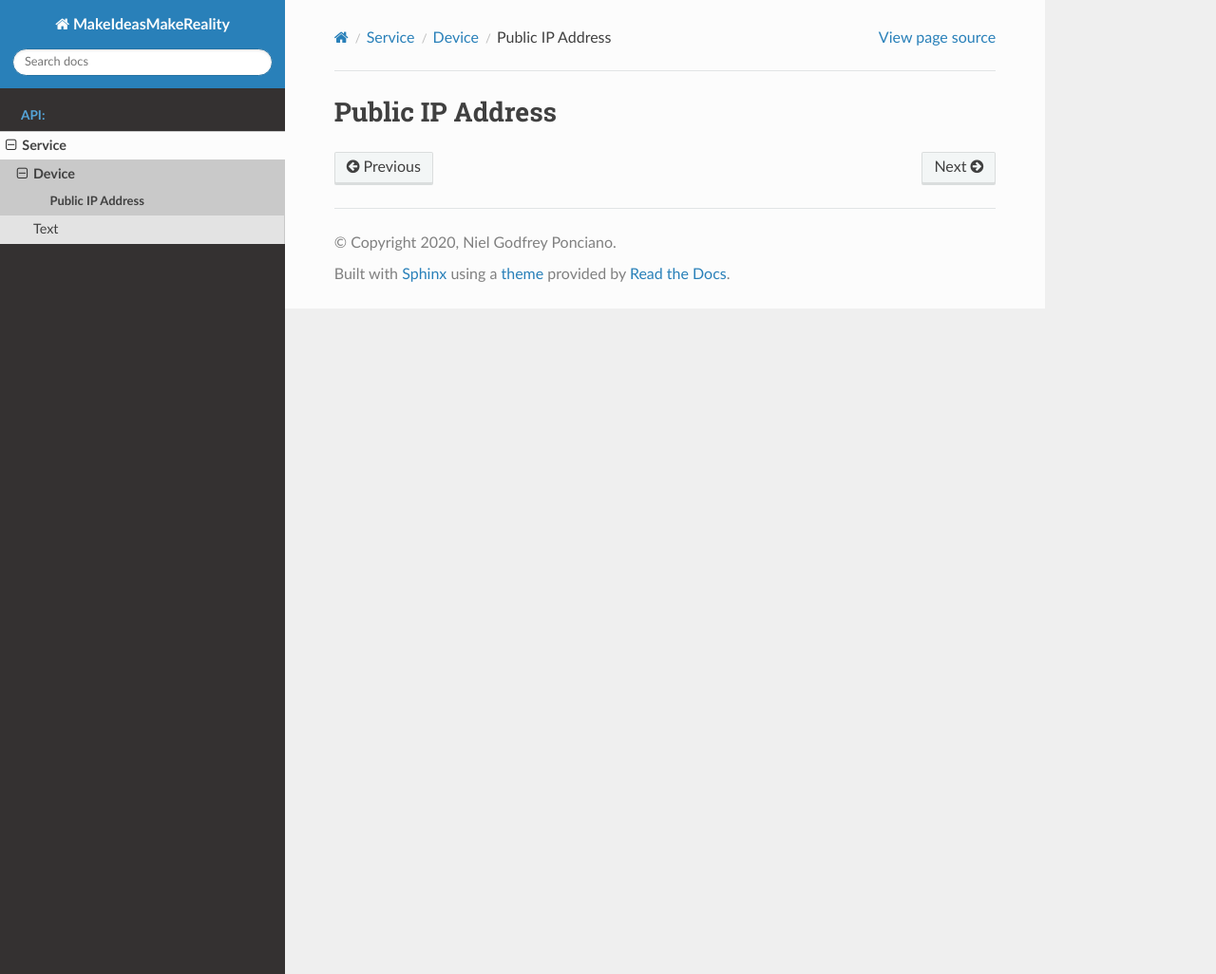
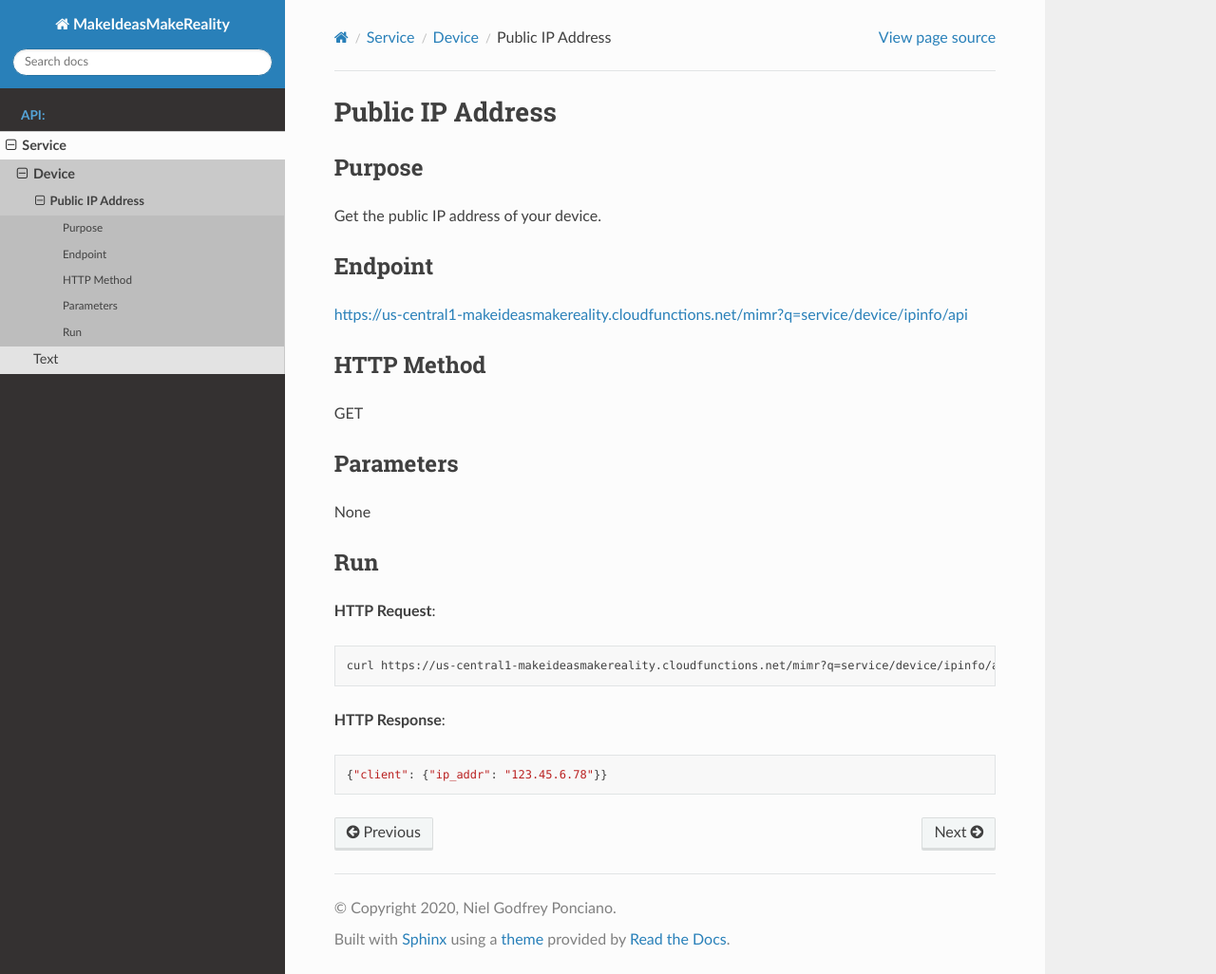
Before and after one commit to nponcian/MakeIdeasMakeReality, a Sphinx documentation site: the page built from docs/source/modules/api/service/device/publicIpAddress.rst, in a window 1280 px wide and 1026 px high. Shown: the whole window at 95% size. Built offline with Sphinx 7.4.7 and the Read the Docs theme 2.0.0, drawn with Linux system fonts in a browser that asks for light colours.

Commit message:
Added API documentation for ipinfo

```diff
--- a/docs/source/modules/api/service/device/publicIpAddress.rst
+++ b/docs/source/modules/api/service/device/publicIpAddress.rst
@@ -1,7 +1,38 @@
-.. _mimr-api-service-device-publicIpAddr:
+.. _mimr-api-service-device-publicIpAddress:
 
 Public IP Address
---------------------------
+=================
 
 .. toctree::
    :maxdepth: 1
+
+Purpose
+-------
+
+Get the public IP address of your device.
+
+Endpoint
+--------
+
+https://us-central1-makeideasmakereality.cloudfunctions.net/mimr?q=service/device/ipinfo/api
+
+HTTP Method
+-----------
+
+GET
+
+Parameters
+----------
+
+None
+
+Run
+---
+
+**HTTP Request**::
+
+    curl https://us-central1-makeideasmakereality.cloudfunctions.net/mimr?q=service/device/ipinfo/api
+
+**HTTP Response**::
+
+    {"client": {"ip_addr": "123.45.6.78"}}
--- a/docs/source/modules/api/service/text/text.rst
+++ b/docs/source/modules/api/service/text/text.rst
@@ -1,7 +1,7 @@
 .. _mimr-api-service-text:
 
 Text
---------------------------
+====
 
 .. toctree::
    :maxdepth: 1
```
Also changed, not shown: 1 other file.
